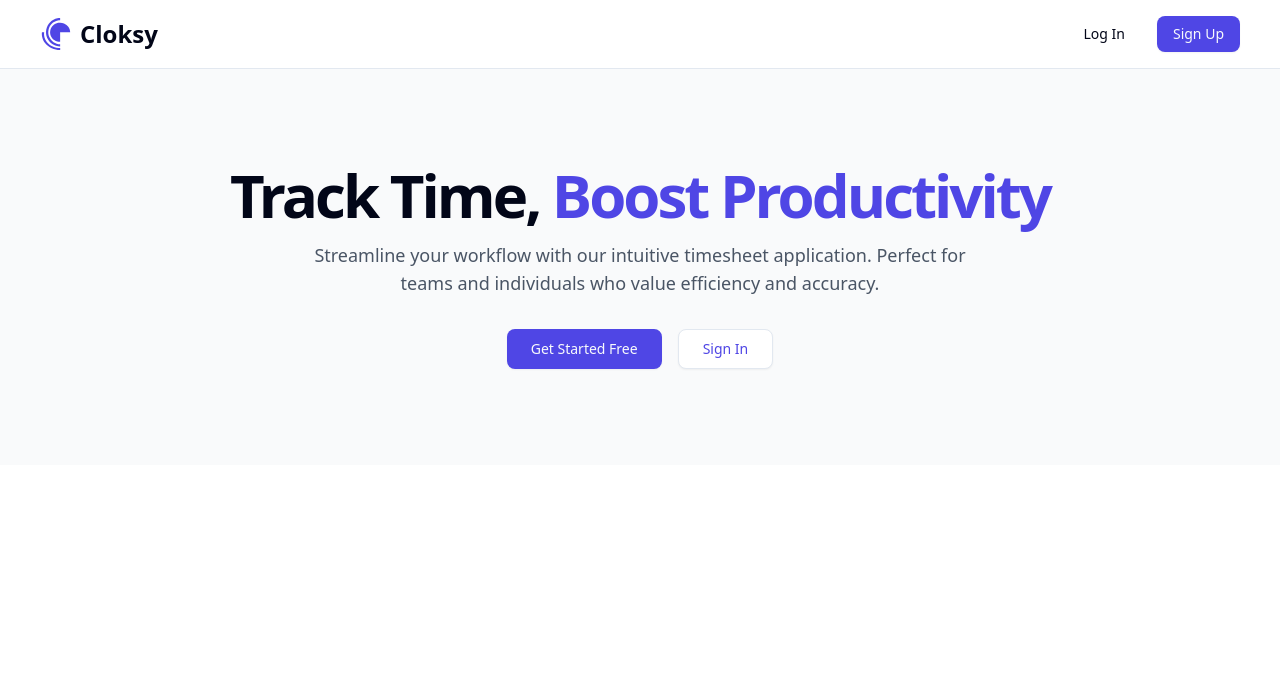
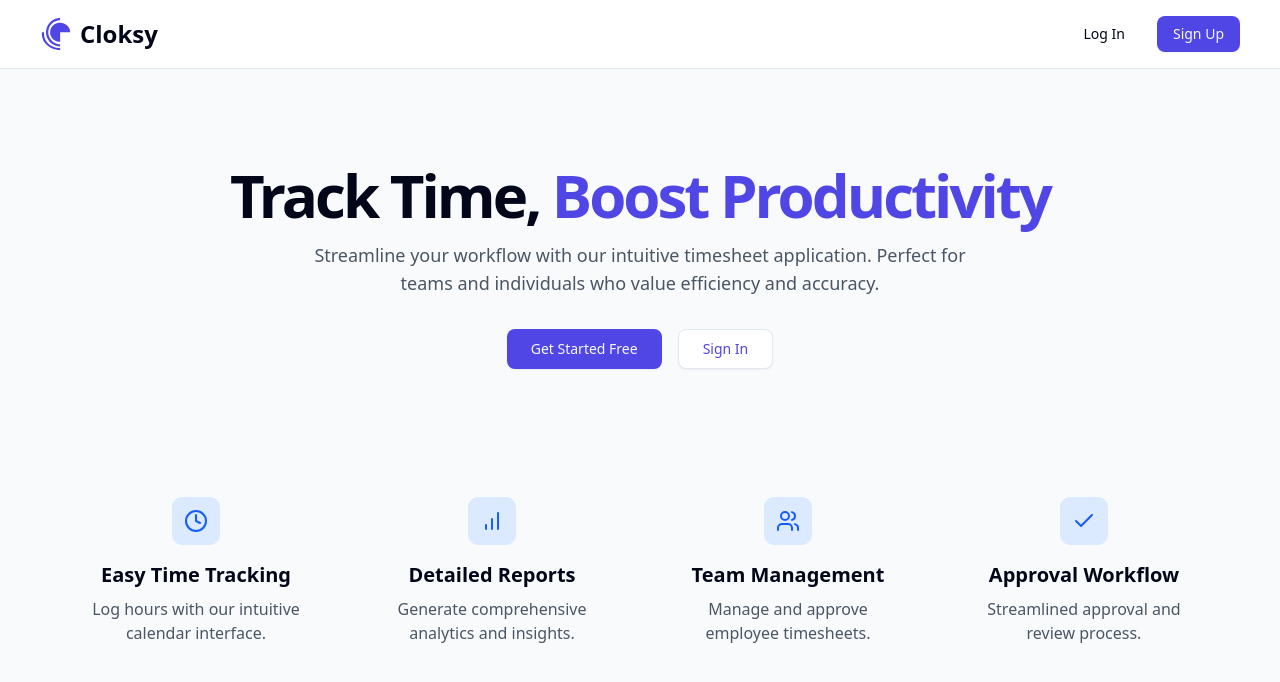
Before and after one commit to Luxxgit2k4/Cloksy, a React (Vite) app: page / in a window 1280 px wide. Shown: the top 682 px of the page. Built offline with nearby package versions, Linux system fonts and the light colour scheme.

Commit message:
Features sections added

```diff
--- a/src/App.jsx
+++ b/src/App.jsx
@@ -1,11 +1,13 @@
 import { Header } from "@/components/Landing_page/Header";
 import { Hero } from "@/components/Landing_page/Hero";
+import { Features } from "@/components/Landing_page/Features";
 
 function App() {
    return (
-    <div className="bg-gray-50">
+    <div className="min-h-screen flex flex-col bg-gray-50">
     <Header />
     <Hero />
+    <Features />
     </div>
   )
 }
--- /dev/null
+++ b/src/components/Landing_page/Features.jsx
@@ -0,0 +1,40 @@
+import React from 'react';
+// importing icons from lucide library
+import { Clock, BarChart, Users, Check } from 'lucide-react';
+
+// Features container
+export const Features = () => {
+    // Array of objects for the four cards in feature section
+  const list = [
+    { icon: <Clock />, title: "Easy Time Tracking", description: "Log hours with our intuitive calendar interface." },
+    { icon: <BarChart />, title: "Detailed Reports", description: "Generate comprehensive analytics and insights." },
+    { icon: <Users />, title: "Team Management", description: "Manage and approve employee timesheets." },
+    { icon: <Check />, title: "Approval Workflow", description: "Streamlined approval and review process." },
+  ];
+
+  return (
+    // Features section
+    <section className="pt-0 md:pt-4 pb-16 md:pb-24 px-6">
+        {/* Responsive grid container md - 768px lg- 1024px default - mobile*/}
+        <div className="max-w-6xl mx-auto grid grid-cols-1 md:grid-cols-2 lg:grid-cols-4 gap-8">
+
+           {/* Looping through each item in the list array */}
+
+            {list.map((feature, index) => (
+                // Using index to create a card for the features in the list
+                <div key={index} className="text-center p-4">
+
+                    {/* Icon container */}
+                    <div className="w-12 h-12 bg-blue-100 text-blue-600 rounded-lg flex items-center justify-center mx-auto">
+                        {feature.icon}
+                    </div>
+
+                    {/* Feature title and description container */}
+                    <h3 className="text-xl font-semibold mt-4">{feature.title}</h3>
+                    <p className="text-gray-600 mt-2">{feature.description}</p>
+                </div>
+            ))}
+        </div>
+    </section>
+  );
+};
```
